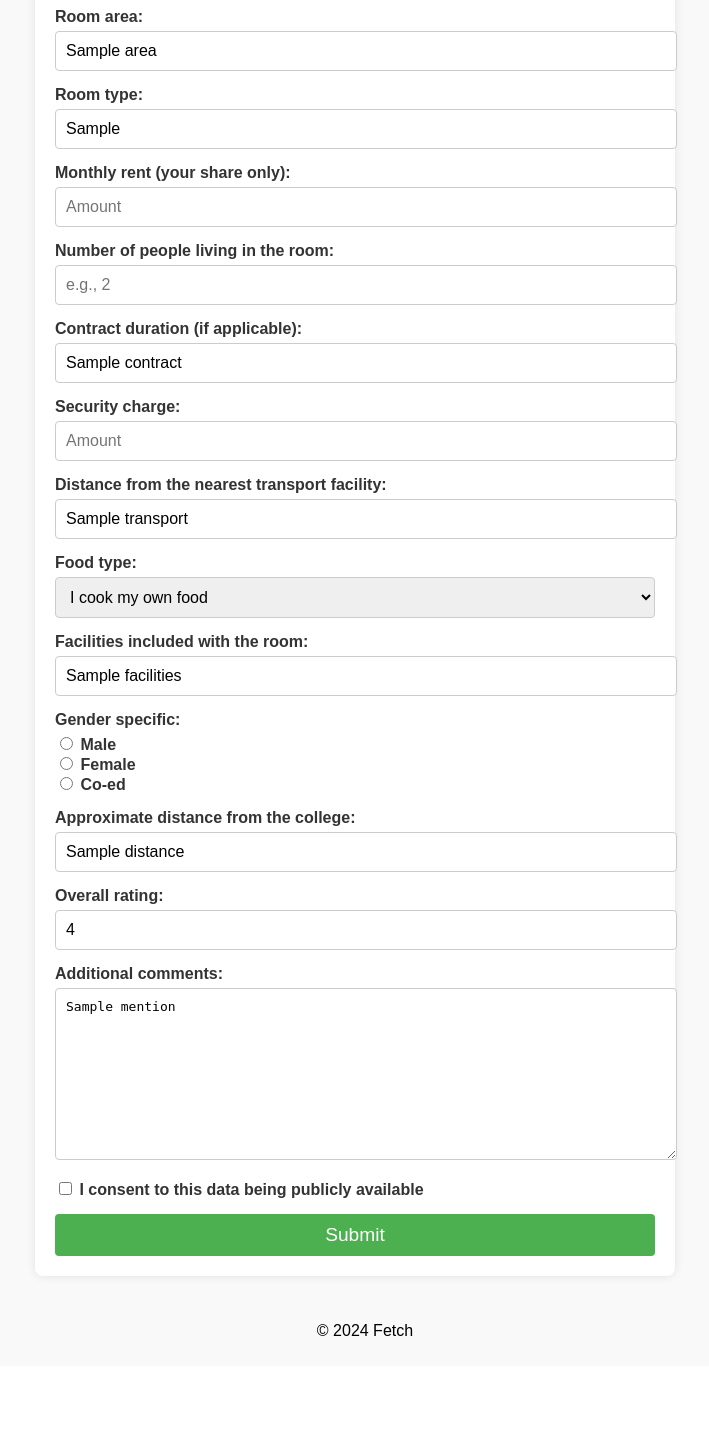
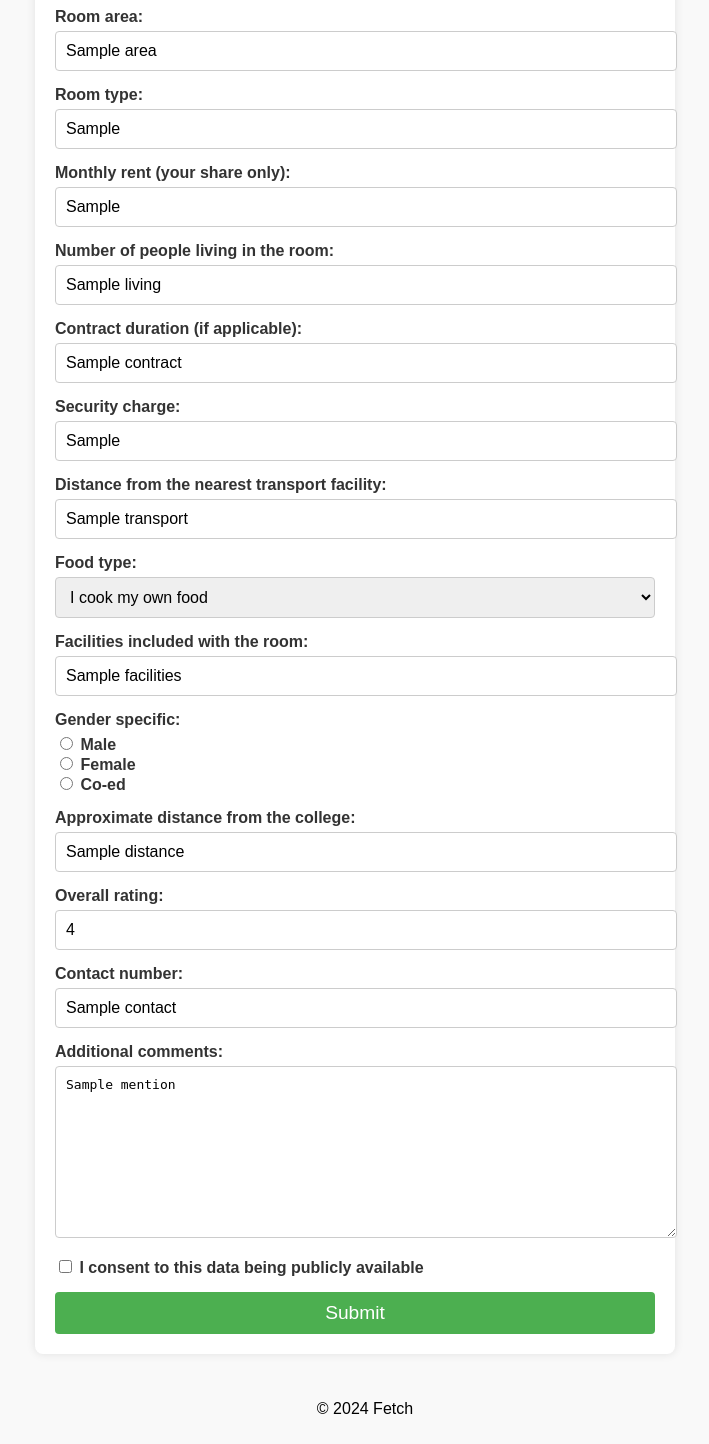
Before and after one commit to aditya7balotra/LivingDU, a Flask app: template templates/edit.html in a window 1280 px wide. Shown: the part 351-1795 px from the top of the page, without its empty margins (285-994 px from the left). Before the commit the page ends 1687 px from the top, so only its background shows below. Run offline with Flask 3, Linux system fonts and the light colour scheme; the template is opened without the code that fills it: most values are stand-ins (such as "Sample title", 1, 10 or a date in 2020).

Commit message:
New features added: contact number option in data.html , capitalize the first letter in edit page , handled the repeatition of college name in edit page , added contact column in data.html

```diff
--- a/app.py
+++ b/app.py
@@ -58,6 +58,7 @@ def save():
         rating = request.form.get('rating')
         mention = request.form.get('mention')
         consent = request.form.get('consent')
+        number = request.form.get('num')
 
     # Process the form data as needed
 
@@ -76,7 +77,8 @@ def save():
             'gender_specific': gender_specific,
             'distance': distance,
             'rating': rating,
-            'mention': mention
+            'mention': mention,
+            'contact' : number
         }
 
 
@@ -177,6 +179,7 @@ def edit_home():
     rating = request.form.get('rating')
     mention = request.form.get('mention')
     consent = request.form.get('consent')
+    number = request.form.get('num')
 
     # Process the form data as needed
 
@@ -195,7 +198,8 @@ def edit_home():
         'gender_specific': gender_specific,
         'distance': distance,
         'rating': rating,
-        'mention': mention
+        'mention': mention,
+        'contact': number
     }
 
     #updating the previous data
--- a/static/home.css
+++ b/static/home.css
@@ -112,3 +112,10 @@ footer {
     width: 100%;
     bottom: 0;
 }
+
+/* Hide spinners in Webkit browsers */
+input[type="number"]::-webkit-inner-spin-button,
+input[type="number"]::-webkit-outer-spin-button {
+    -webkit-appearance: none;
+    margin: 0;
+}
--- a/templates/data.html
+++ b/templates/data.html
@@ -29,6 +29,7 @@
                         <th>Facilities</th>
                         <th>Gender Specific</th>
                         <th>Distance to College</th>
+                        <th>Contact</th>
                         <th>Overall Rating</th>
                         <th>Additional comment</th>
                     </tr>
@@ -37,7 +38,7 @@
                     {% for item in data %}
                     <tr>
                         <td>{{ loop.index }}</td>
-                        <td>{{ item.college | e }}</td>
+                        <td>{{ item.college | e | capitalize }}</td>
                         <td>{{ item.area | e }}</td>
                         <td>{{ item.room_type | e }}</td>
                         <td>{{ item.money_per_month }}</td>
@@ -49,6 +50,7 @@
                         <td>{{ item.facilities | e }}</td>
                         <td>{{ item.gender_specific | e }}</td>
                         <td>{{ item.distance }}</td>
+                        <td>{{ item.contact }}</td>
                         <td>{{ item.rating }}</td>
                         <td>{{ item.mention | e }}</td>
                     </tr>
--- a/templates/edit.html
+++ b/templates/edit.html
@@ -25,6 +25,37 @@
             let collegeSelect = document.getElementById('college_name');
             sortSelectOptions(collegeSelect);
         });
+
+        function validateLength(input) {
+            const value = input.value;
+            if (value.length > 10) {
+                input.value = value.slice(0, 10); // Trim the value to 10 digits
+            }
+        }
+
+        function validateNumberInput(event) {
+            // Allow only numbers
+            if (isNaN(event.target.value)) {
+                event.target.value = '';
+            }
+        }
+
+
+        document.addEventListener('DOMContentLoaded', function() {
+            let collegeSelect = document.getElementById('college_name');
+            let options = Array.from(collegeSelect.options);
+            let values = new Set();
+
+            options.forEach(option => {
+                if (values.has(option.value)) {
+                    collegeSelect.remove(option.index);
+                } else {
+                    values.add(option.value);
+                }
+            });
+        });
+
+
     </script>
 </head>
 <body>
@@ -44,9 +75,10 @@
                 <select name="college" id="college_name" required>
                     <!-- <option value="" disabled hidden>Select your college</option> -->
                     <!-- <option value="" disabled selected hidden>Select your college</option> -->
-                    <option value="{{ data['college']}}">{{data['college']}}</option>
+
+                    <option value="{{ data['college']}}">{{data['college'] | capitalize}}</option>
                     <option value="rajdhani college">Rajdhani College</option>
-                    <option value="atma ram sanatan dharma" >Atma Ram Sanatan Dharma</option>
+                    <option value="atma ram sanatan dharma">Atma Ram Sanatan Dharma</option>
                     <option value="hindu college">Hindu College</option>
                     <option value="aryabhatta college">Aryabhatta College</option>
                     <option value="hansraj college">Hansraj College</option>
@@ -92,11 +124,11 @@
             </div>
             <div id="money" class="req">
                 <label for="per_money">Monthly rent (your share only): </label>
-                <input min="0" name="money" type="number" placeholder="Amount" id="per_money" value="{{ data['money_per_month'] if data else '' }}" required>
+                <input name="money" type="text" placeholder="Amount" id="per_money" value="{{ data['money_per_month'] if data else '' }}" required oninput="validateNumberInput(event)">
             </div>
             <div class="req">
                 <label for="living">Number of people living in the room: </label>
-                <input name="living" id="living" type="number" min="1" placeholder="e.g., 2" value="{{ data['living'] if data else '' }}" required>
+                <input name="living" id="living" type="text" placeholder="e.g., 2" value="{{ data['living'] if data else '' }}" required oninput="validateNumberInput(event)">
             </div>
             <div class="req">
                 <label for="contract">Contract duration (if applicable): </label>
@@ -104,7 +136,7 @@
             </div>
             <div class="req">
                 <label for="security_charge">Security charge: </label>
-                <input name="security_charge" id="security_charge" type="number" min="0" placeholder="Amount" value="{{ data['security_charge'] if data else '' }}" required>
+                <input name="security_charge" id="security_charge" type="text" placeholder="Amount" value="{{ data['security_charge'] if data else '' }}" required oninput="validateNumberInput(event)">
             </div>
             <div class="req">
                 <label for="transport">Distance from the nearest transport facility: </label>
@@ -124,6 +156,7 @@
             </div>
             <div class="req">
                 <label for="gender">Gender specific: </label>
+                <input type="radio" id="male" name="gender_specific
                 <input type="radio" id="male" name="gender_specific" value="male" {% if data and data['gender_specific'] == 'male' %}checked{% endif %}>
                 <label style="display: inline;" for="male">Male</label><br>
                 <input type="radio" id="female" name="gender_specific" value="female" {% if data and data['gender_specific'] == 'female' %}checked{% endif %}>
@@ -137,8 +170,14 @@
             </div>
             <div class="req">
                 <label for="rating">Overall rating: </label>
-                <input name="rating" id="rating" type='number' min="0" max="5" step="0.1" placeholder="Rate out of 5" value="{{ data['rating'] if data else '' }}" required>
+                <input name="rating" id="rating" type="text" placeholder="Rate out of 5" value="{{ data['rating'] if data else '' }}" required oninput="validateNumberInput(event)">
             </div>
+
+            <div class="req">
+                <label for="num">Contact number: </label>
+                <input type="text" name="num" placeholder="Contact number (optional)" id="num" oninput="validateLength(this); validateNumberInput(event)" value="{{data['contact'] if data}}">
+            </div>
+
             <div id="mention" class="req">
                 <label for="mention">Additional comments: </label>
                 <textarea name="mention" placeholder="Share any additional details or expenses breakdown" maxlength="500" id="mention" rows="10" cols="20">{{ data['mention'] if data else '' }}</textarea>
```
Also changed, not shown: templates/home.html (+24 -19 lines).
